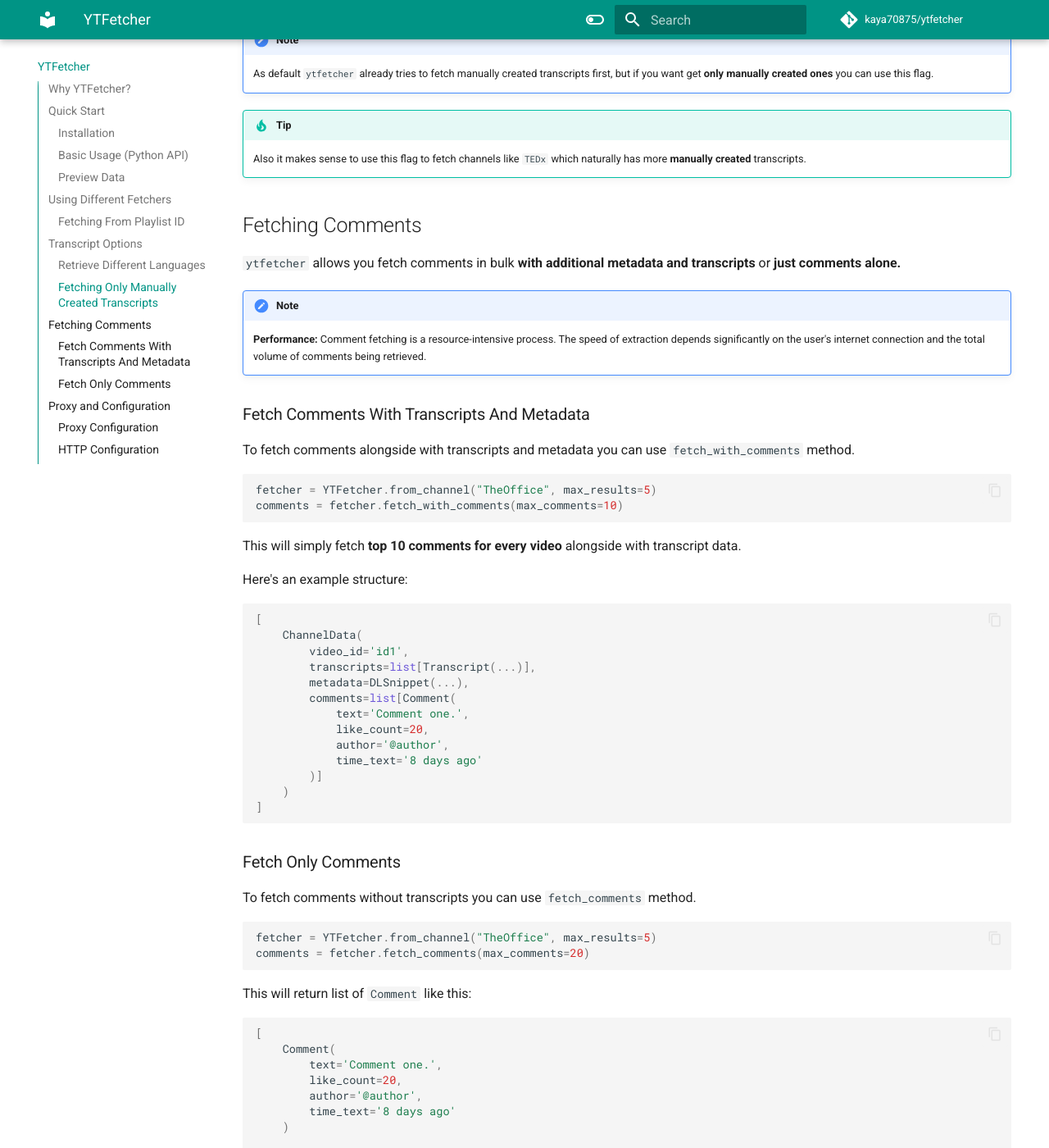
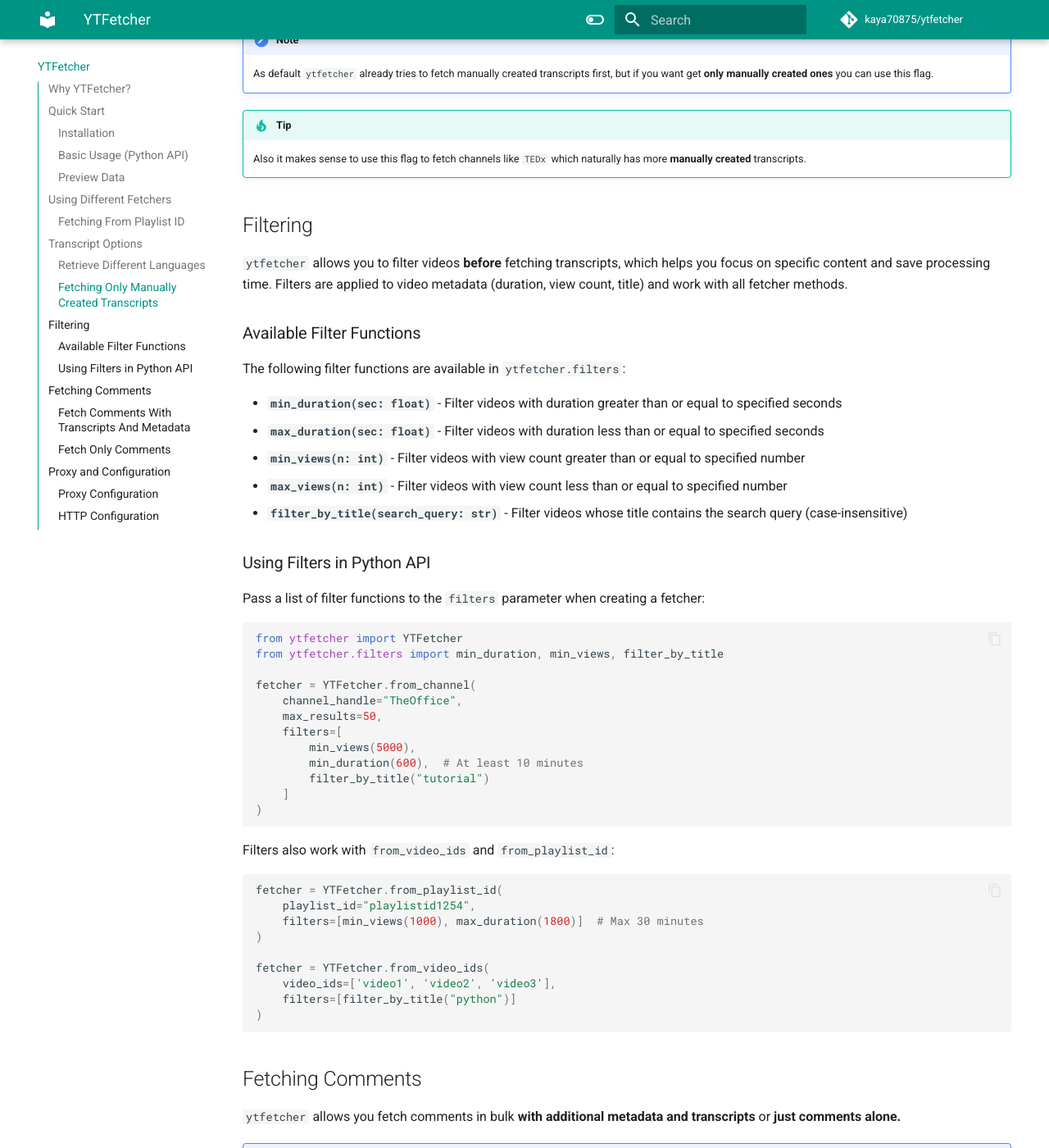
Before and after one commit to kaya70875/ytfetcher, an MkDocs documentation site: the page built from docs/index.md, in a window 1280 px wide and 1400 px high, scrolled down 3281 px. Shown: the whole window at 82% size. Built offline with MkDocs 1.6.1 and Material for MkDocs 9.7.7, drawn with Linux system fonts in a browser that asks for light colours; comment, search, counter and statistics services are not loaded.

Commit message:
docs: add filter docs for index.md

````diff
--- a/docs/index.md
+++ b/docs/index.md
@@ -137,6 +137,53 @@
 !!! Tip
     Also it makes sense to use this flag to fetch channels like `TEDx` which naturally has more **manually created** transcripts.
 
+## Filtering
+
+`ytfetcher` allows you to filter videos **before** fetching transcripts, which helps you focus on specific content and save processing time. Filters are applied to video metadata (duration, view count, title) and work with all fetcher methods.
+
+### Available Filter Functions
+
+The following filter functions are available in `ytfetcher.filters`:
+
+- **`min_duration(sec: float)`** - Filter videos with duration greater than or equal to specified seconds
+- **`max_duration(sec: float)`** - Filter videos with duration less than or equal to specified seconds
+- **`min_views(n: int)`** - Filter videos with view count greater than or equal to specified number
+- **`max_views(n: int)`** - Filter videos with view count less than or equal to specified number
+- **`filter_by_title(search_query: str)`** - Filter videos whose title contains the search query (case-insensitive)
+
+### Using Filters in Python API
+
+Pass a list of filter functions to the `filters` parameter when creating a fetcher:
+
+```python
+from ytfetcher import YTFetcher
+from ytfetcher.filters import min_duration, min_views, filter_by_title
+
+fetcher = YTFetcher.from_channel(
+    channel_handle="TheOffice",
+    max_results=50,
+    filters=[
+        min_views(5000),
+        min_duration(600),  # At least 10 minutes
+        filter_by_title("tutorial")
+    ]
+)
+```
+
+Filters also work with `from_video_ids` and `from_playlist_id`:
+
+```python
+fetcher = YTFetcher.from_playlist_id(
+    playlist_id="playlistid1254",
+    filters=[min_views(1000), max_duration(1800)]  # Max 30 minutes
+)
+
+fetcher = YTFetcher.from_video_ids(
+    video_ids=['video1', 'video2', 'video3'],
+    filters=[filter_by_title("python")]
+)
+```
+
 ## Fetching Comments
 `ytfetcher` allows you fetch comments in bulk **with additional metadata and transcripts** or **just comments alone.**
 
````
Also changed, not shown: docs/cli.md (+3 -3 lines).
